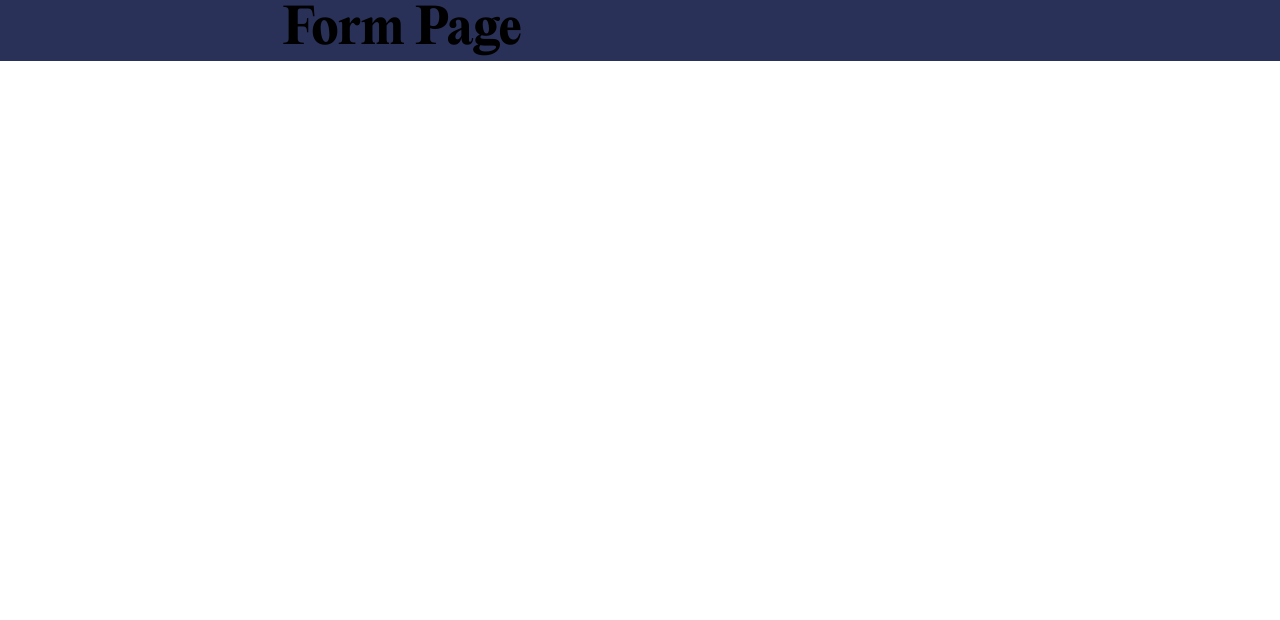
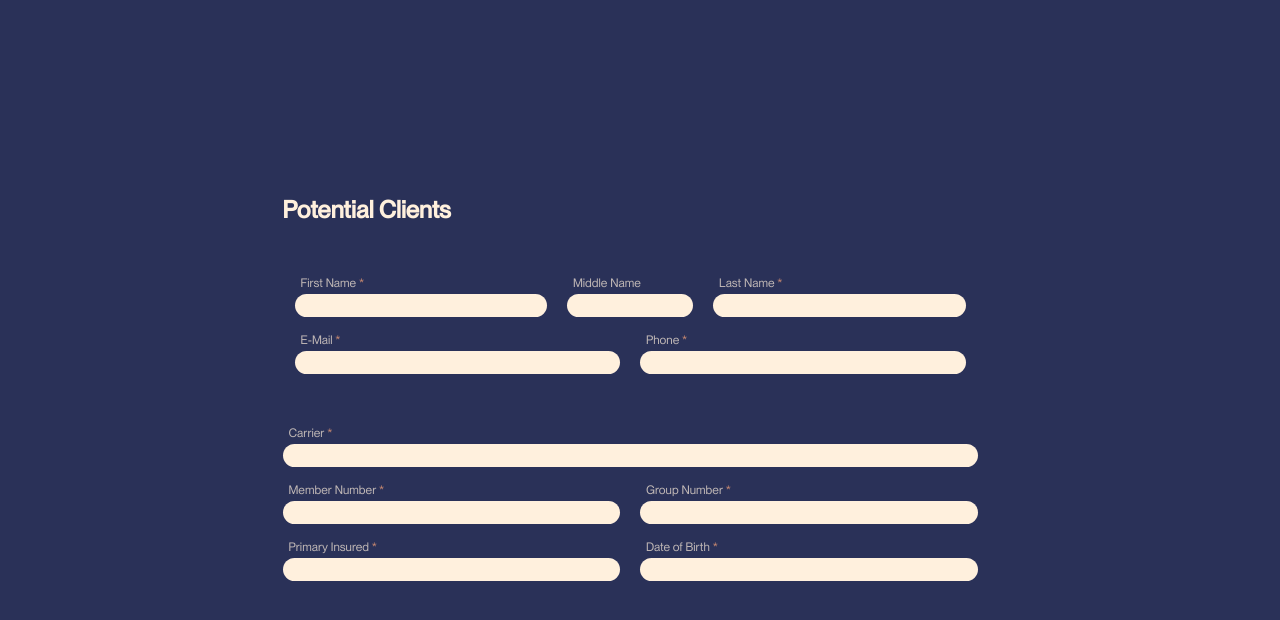
Before and after one commit to zackshersh/bhs-website, a React (Create React App) app: page /potential-client-form in a window 1280 px wide. Shown: the top 620 px of the page. Built offline with nearby package versions, Linux system fonts and the light colour scheme.

Commit message:
form styling and fields

```diff
--- /dev/null
+++ b/src/components/FormGroup.js
@@ -0,0 +1,11 @@
+import React from 'react';
+
+function FormGroup({children}) {
+    return (
+        <div className='Form-Group'>
+            {children}
+        </div>
+    );
+}
+
+export default FormGroup;
--- a/src/components/FormPage.js
+++ b/src/components/FormPage.js
@@ -1,13 +1,67 @@
-import React from 'react';
+import React, { useState } from 'react';
 
 import "../form.css"
+import FormGroup from './FormGroup';
+import InputCont from './InputCont';
+import ____Spacer_____ from './Spacer';
+import TextInput from './TextInput';
 
 function FormPage({display}) {
+
+    const [firstName, setFirstName] = useState("");
+    const [middleName, setMiddleName] = useState("");
+    const [lastName, setLastName] = useState("");
+
+    const [email, setEmail] = useState("");
+    const [phone, setPhone] = useState("");
+
+    const [paymentType, setPaymentType] = useState("");
+
+    const [carrier, setCarrier] = useState("");
+    const [memberNumber, setMemberNumber] = useState("");
+    const [groupNumber, setGroupNumber] = useState("");
+    const [primaryInsured, setPrimaryInsured] = useState("");
+    const [piDOB, setPiDOB] = useState("");
+
+
+    const [service, setService] = useState("");
+    const [reason, setReason] = useState("");
+
 
     return (
         <div className='Form-Page'>
             <form>
-                <h1>Form Page</h1>
+                <header>
+                    <h3>Potential Clients</h3>
+                </header>
+                <main>
+                    <FormGroup>
+                        <InputCont>
+                            <TextInput title={"First Name"} state={firstName} setter={setFirstName} required={true}/>
+                            <TextInput title={"Middle Name"} state={middleName} setter={setMiddleName} required={false} small={true}/>
+                            <TextInput title={"Last Name"} state={lastName} setter={setLastName} required={true}/>
+                        </InputCont>
+                        <InputCont>
+                            <TextInput title={"E-Mail"} state={email} setter={setEmail} required={true}/>
+                            <TextInput title={"Phone"} state={phone} setter={setPhone} required={true}/>
+                        </InputCont>
+                    </FormGroup>
+
+                    <____Spacer_____ height={2} />
+
+                    <InputCont>
+                        <TextInput title={"Carrier"} state={carrier} setter={setCarrier} required={true}/>
+                    </InputCont>
+                    <InputCont>
+                        <TextInput title={"Member Number"} state={memberNumber} setter={setMemberNumber} required={true}/>
+                        <TextInput title={"Group Number"} state={groupNumber} setter={setGroupNumber} required={true}/>
+                    </InputCont>
+                    <InputCont>
+                        <TextInput title={"Primary Insured"} state={primaryInsured} setter={setPrimaryInsured} required={true}/>
+                        <TextInput title={"Date of Birth"} state={piDOB} setter={setPiDOB} required={true}/>
+                    </InputCont>
+
+                </main>
 
             </form>
         </div>
--- /dev/null
+++ b/src/components/InputCont.js
@@ -0,0 +1,11 @@
+import React from 'react';
+
+function InputCont({children}) {
+    return (
+        <div className='Input-Cont'>
+            {children}
+        </div>
+    );
+}
+
+export default InputCont;
--- /dev/null
+++ b/src/components/Spacer.js
@@ -0,0 +1,30 @@
+import React from 'react';
+
+function Spacer({height}) {
+
+    const style = {
+        height: 0
+    }
+
+    switch(height){
+        case 0:
+            style.height = "0px"
+            break;
+        case 1:
+            style.height = "12px"
+            break;
+        case 2:
+            style.height = "24px"
+            break;
+        case 3:
+            style.height = "48px"
+            break;
+
+    }
+
+    return (
+        <div style={style} className='Spacer'></div>
+    );
+}
+
+export default Spacer;
--- /dev/null
+++ b/src/components/TextInput.js
@@ -0,0 +1,21 @@
+import React from 'react';
+
+function TextInput({title, state, setter, required, small}) {
+
+    const handler = (e) => {
+        setter(e.target.value);
+    }
+
+    const style = {
+        width: small ? "50%" : "100%"
+    }
+
+    return (
+        <div style={style} className='Text-Input'>
+            <p>{title}{required ? <span> *</span>:""}</p>
+            <input value={state} onChange={handler}></input>
+        </div>
+    );
+}
+
+export default TextInput;
--- a/src/form.css
+++ b/src/form.css
@@ -2,11 +2,61 @@
 .Form-Page {
     background-color: var(--dark);
     justify-content: center;
+    align-items: center;
     display: flex;
+    min-height: 100vh;
 
 }
 
 .Form-Page > form {
     max-width: 715px;
     width: 715px;
+    color: var(--light);
 }
+
+.Form-Page > form > main {
+    padding: 24px 0px;
+
+}
+
+.Form-Group {
+    padding: 12px;
+
+}
+
+.Input-Cont {
+    width: 100%;
+    display: flex;
+    position: relative;
+}
+
+.Text-Input {
+    width: 100%;
+    margin: 16px 20px 0 0;
+}
+
+.Text-Input > input {
+    margin-top: 4px;
+    background-color: var(--light);
+    color: var(--dark);
+    padding: 4px 12px;
+    border-radius: 50px;
+    border: none;
+    width: 100%;
+}
+
+.Text-Input > p {
+    font-size: 12px;
+    margin-left: 6px;
+    color: var(--light);
+    opacity: 70%;
+}
+
+.Text-Input > p > span {
+    color: var(--accent)
+}
+
+
+.Spacer {
+    min-width: 100%;
+}
--- a/src/main.css
+++ b/src/main.css
@@ -1,8 +1,10 @@
 
 :root {
     --dark: #2A3158;
+    --dark-2: #3c457a;
     --light: #FFF0DD;
     --light-2: #FAE6CC;
+    --light-3: #c5ae8f;
     --accent: #FFA779;
 }
 
```
